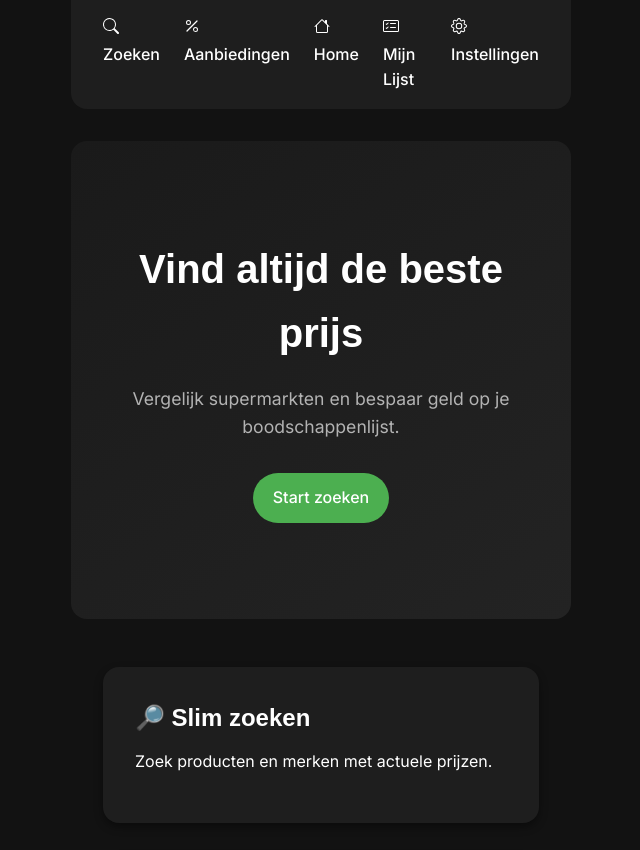
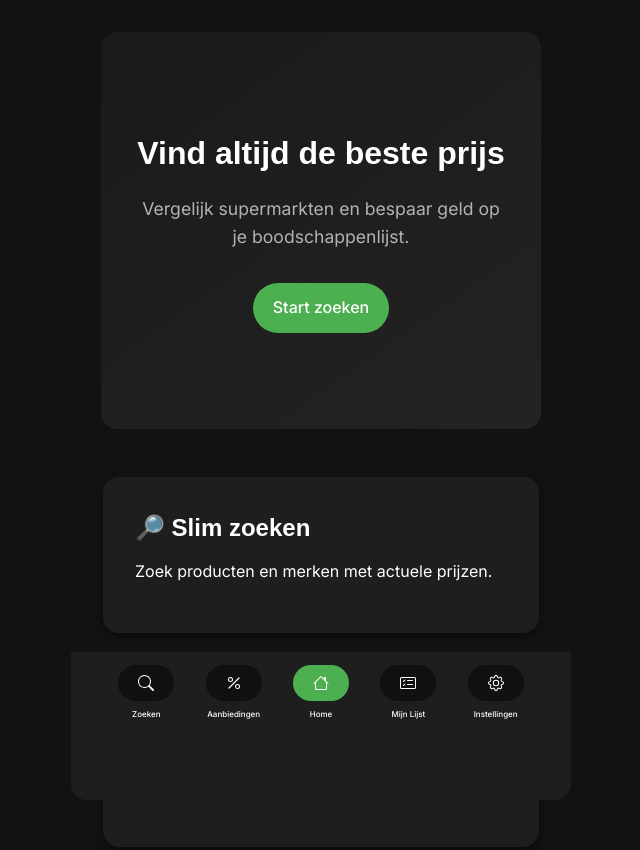
Before and after one commit to am31r0/supermarkt_scanner, a plain HTML site: page index.html in a window 1280 px wide. Shown: the top 850 px of the page, without its empty margins (319-959 px from the left). Drawn offline with Linux system fonts and the light colour scheme; a web font is replaced by a local one.

Commit message:
Update layout.css

```diff
--- a/src/styles/layout.css
+++ b/src/styles/layout.css
@@ -1,16 +1,21 @@
 /* Layout and components */
 
     .navbar {
+
         display: flex;
-    justify-content: space-between;
+        justify-content: center;
+        flex-direction: row;
         align-items: center;
-    padding: 1rem 2rem;
+        padding: 0.8rem 1rem;
         background: var(--surface);
         border-radius: 0 0 var(--radius) var(--radius);
-    position: sticky;
-    bottom: 0;
+        position: fixed;
+        width: min(100%,500px);
+        bottom:0;
         z-index: 100;
+        padding-bottom: 80px;
     }
+
 
 .navbar__brand {
     font-family: 'Satoshi', sans-serif;
@@ -20,11 +25,37 @@
 
 .navbar__menu {
     display: flex;
-    gap: 1.5rem;
+    align-content: center;
+    align-items: center;
+    justify-content: space-evenly;
+    width:100%;
 }
 
 .nav-link {
     font-weight: 500;
+    font-size: 8px;
+    line-height: 1.2;
+    display: flex;
+    flex-direction: column;
+    align-items: center;
+    justify-content: center;
+    align-content: center;
+}
+
+.nav-link.active svg{
+    background: var(--accent);
+}
+.nav-link.active:hover{
+    color:var(--ink);
+}
+
+.nav-link svg{
+    background:var(--buttonbg);
+    padding:10px 20px;
+    width:auto;
+    height:100%;
+    border-radius: 50px;
+    transition: all 0.3s ease;
 }
 
 .hero {
@@ -36,11 +67,11 @@
     background: linear-gradient(145deg, #1a1a1a, #232323);
     border-radius: var(--radius);
     margin: 2rem auto;
-    max-width: 1000px;
+    max-width: 88%;
 }
 
 .hero__content h1 {
-    font-size: 2.5rem;
+    font-size: 2rem;
 }
 
 .hero__content p {
```
Lines whose indentation alone changed are shown as unchanged.
